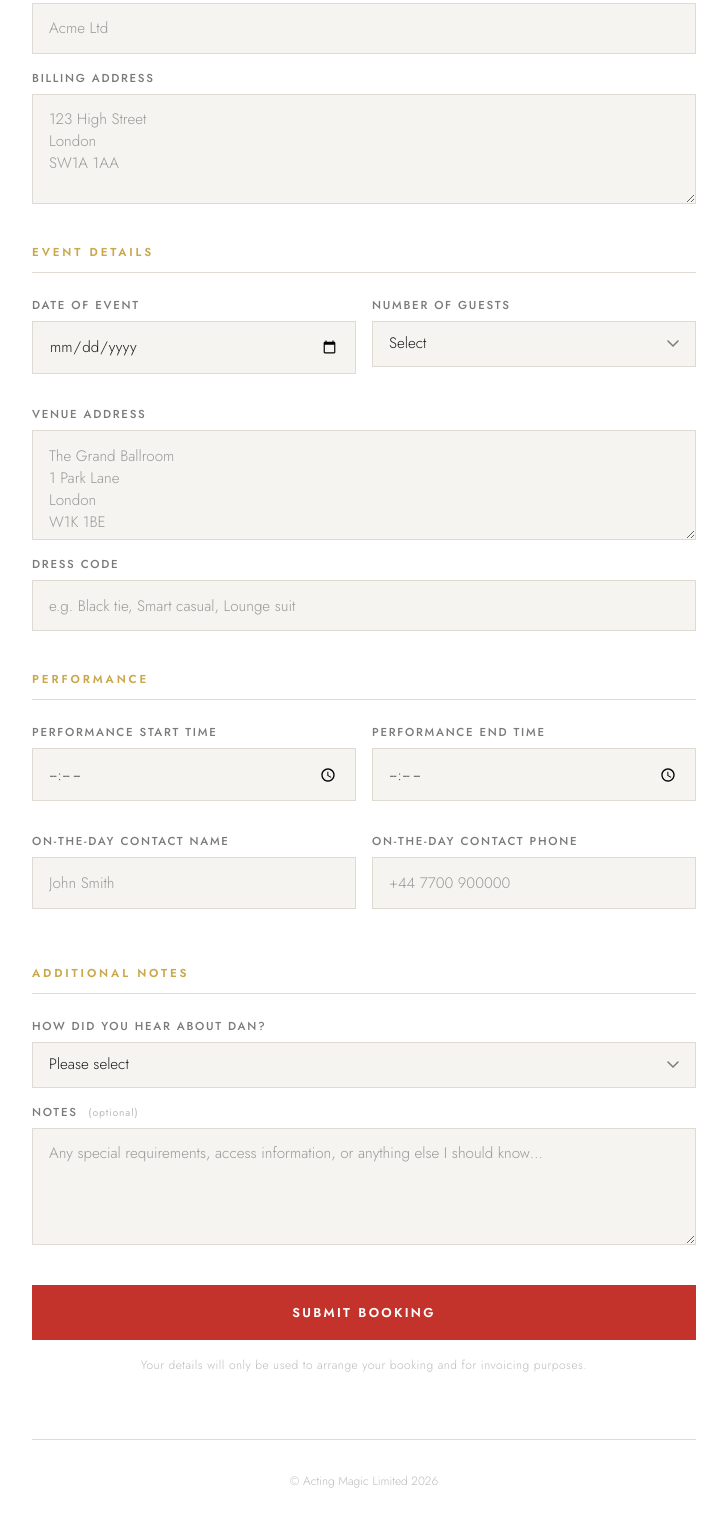
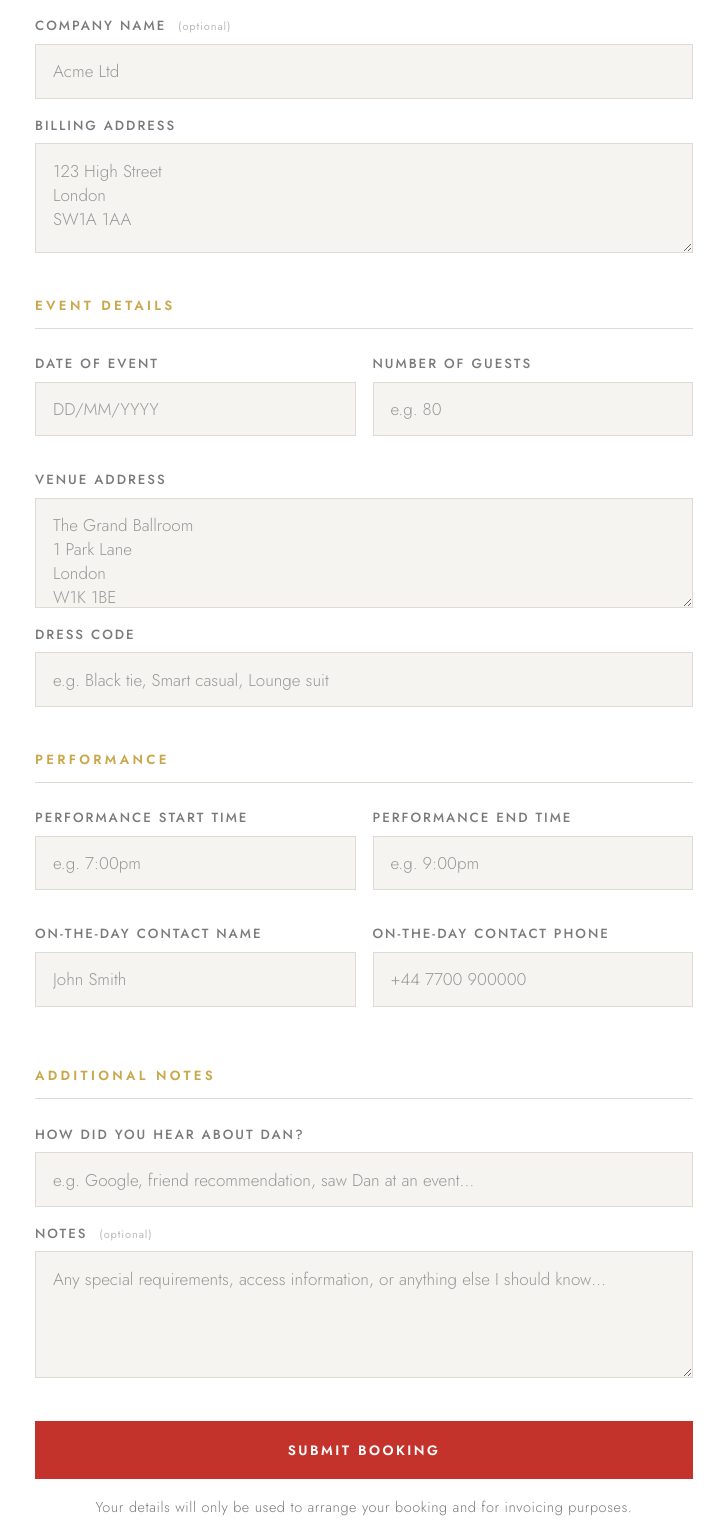
Before and after one commit to danielfarrant89/hireamagician, a plain HTML site: page booking.html in a window 1280 px wide. Shown: the part 492-2014 px from the top of the page, without its empty margins (276-1003 px from the left). Drawn offline with nearby package versions, Linux system fonts and the light colour scheme.

Commit message:
Polish booking form: typography, fields and usability improvements
- Increase base font size to 17px
- Darken subtitle, note and footer text for readability
- Replace date picker with DD/MM/YYYY text input
- Replace guests dropdown with free number input
- Replace time pickers with free text inputs
- Replace referral dropdown with free text input

Co-Authored-By: Claude Sonnet 4.6 <noreply@anthropic.com>

```diff
--- a/booking.html
+++ b/booking.html
@@ -26,7 +26,7 @@
       --ff-body:      'Jost', sans-serif;
     }
     *, *::before, *::after { box-sizing: border-box; margin: 0; padding: 0; }
-    html { scroll-behavior: smooth; font-size: 16px; }
+    html { scroll-behavior: smooth; font-size: 17px; }
     body {
       font-family: var(--ff-body);
       font-weight: 300;
@@ -64,7 +64,7 @@
       margin-bottom: 1rem;
     }
     .page-header__subtitle {
-      font-size: 1rem;
+      font-size: 1.05rem;
       font-weight: 300;
       line-height: 1.8;
       color: var(--c-text);
@@ -75,7 +75,7 @@
     .form-section + .form-section { margin-top: 2.5rem; }
     .form-section__title {
       font-family: var(--ff-body);
-      font-size: 0.72rem;
+      font-size: 0.78rem;
       font-weight: 600;
       letter-spacing: 0.25em;
       text-transform: uppercase;
@@ -103,7 +103,7 @@
     }
     .form-field label {
       font-family: var(--ff-body);
-      font-size: 0.72rem;
+      font-size: 0.78rem;
       font-weight: 500;
       letter-spacing: 0.15em;
       text-transform: uppercase;
@@ -121,7 +121,7 @@
     .form-field select,
     .form-field textarea {
       font-family: var(--ff-body);
-      font-size: 0.95rem;
+      font-size: 1rem;
       font-weight: 300;
       color: var(--c-ink);
       background: var(--c-mist);
@@ -150,6 +150,9 @@
     }
     .form-field input::placeholder,
     .form-field textarea::placeholder { color: #999; }
+    .form-field input[type="number"]::-webkit-inner-spin-button,
+    .form-field input[type="number"]::-webkit-outer-spin-button { -webkit-appearance: none; margin: 0; }
+    .form-field input[type="number"] { -moz-appearance: textfield; }
     .form-field textarea { resize: vertical; min-height: 110px; }
 
     /* ── Field error state ── */
@@ -200,8 +203,8 @@
     }
     .form-note {
       text-align: center;
-      font-size: 0.75rem;
-      color: #bbb;
+      font-size: 0.85rem;
+      color: var(--c-text-light);
       letter-spacing: 0.04em;
       line-height: 1.6;
     }
@@ -230,8 +233,8 @@
       margin-top: 4rem;
       padding-top: 2rem;
       border-top: 1px solid var(--c-border);
-      font-size: 0.75rem;
-      color: #bbb;
+      font-size: 0.85rem;
+      color: var(--c-text-light);
       text-align: center;
     }
 
@@ -289,21 +292,13 @@
         <div class="form-row form-row--2">
           <div class="form-field" id="field-event-date">
             <label for="event-date">Date of Event</label>
-            <input type="date" id="event-date" name="event_date">
-            <span class="form-field__error">Please select the event date.</span>
+            <input type="text" id="event-date" name="event_date" placeholder="DD/MM/YYYY">
+            <span class="form-field__error">Please enter the event date.</span>
           </div>
           <div class="form-field" id="field-guests">
             <label for="guests">Number of Guests</label>
-            <select id="guests" name="guests">
-              <option value="" disabled selected>Select</option>
-              <option value="1–30">1 – 30</option>
-              <option value="31–60">31 – 60</option>
-              <option value="61–100">61 – 100</option>
-              <option value="101–150">101 – 150</option>
-              <option value="151–200">151 – 200</option>
-              <option value="200+">200+</option>
-            </select>
-            <span class="form-field__error">Please select the number of guests.</span>
+            <input type="number" id="guests" name="guests" placeholder="e.g. 80" min="1">
+            <span class="form-field__error">Please enter the number of guests.</span>
           </div>
         </div>
 
@@ -327,12 +322,12 @@
         <div class="form-row form-row--2">
           <div class="form-field" id="field-perf-start">
             <label for="perf-start">Performance Start Time</label>
-            <input type="time" id="perf-start" name="perf_start">
+            <input type="text" id="perf-start" name="perf_start" placeholder="e.g. 7:00pm">
             <span class="form-field__error">Please enter a start time.</span>
           </div>
           <div class="form-field" id="field-perf-end">
             <label for="perf-end">Performance End Time</label>
-            <input type="time" id="perf-end" name="perf_end">
+            <input type="text" id="perf-end" name="perf_end" placeholder="e.g. 9:00pm">
             <span class="form-field__error">Please enter an end time.</span>
           </div>
         </div>
@@ -357,17 +352,8 @@
 
         <div class="form-field" id="field-referral">
           <label for="referral">How did you hear about Dan?</label>
-          <select id="referral" name="referral">
-            <option value="" disabled selected>Please select</option>
-            <option value="Google Search">Google Search</option>
-            <option value="Recommended by a friend or colleague">Recommended by a friend or colleague</option>
-            <option value="Saw Dan perform at an event">Saw Dan perform at an event</option>
-            <option value="Bark / Checkatrade / directory">Bark / Checkatrade / directory</option>
-            <option value="Social media">Social media</option>
-            <option value="Returning client">Returning client</option>
-            <option value="Other">Other</option>
-          </select>
-          <span class="form-field__error">Please select how you heard about Dan.</span>
+          <input type="text" id="referral" name="referral" placeholder="e.g. Google, friend recommendation, saw Dan at an event…">
+          <span class="form-field__error">Please let us know how you heard about Dan.</span>
         </div>
 
         <div class="form-field">
```
